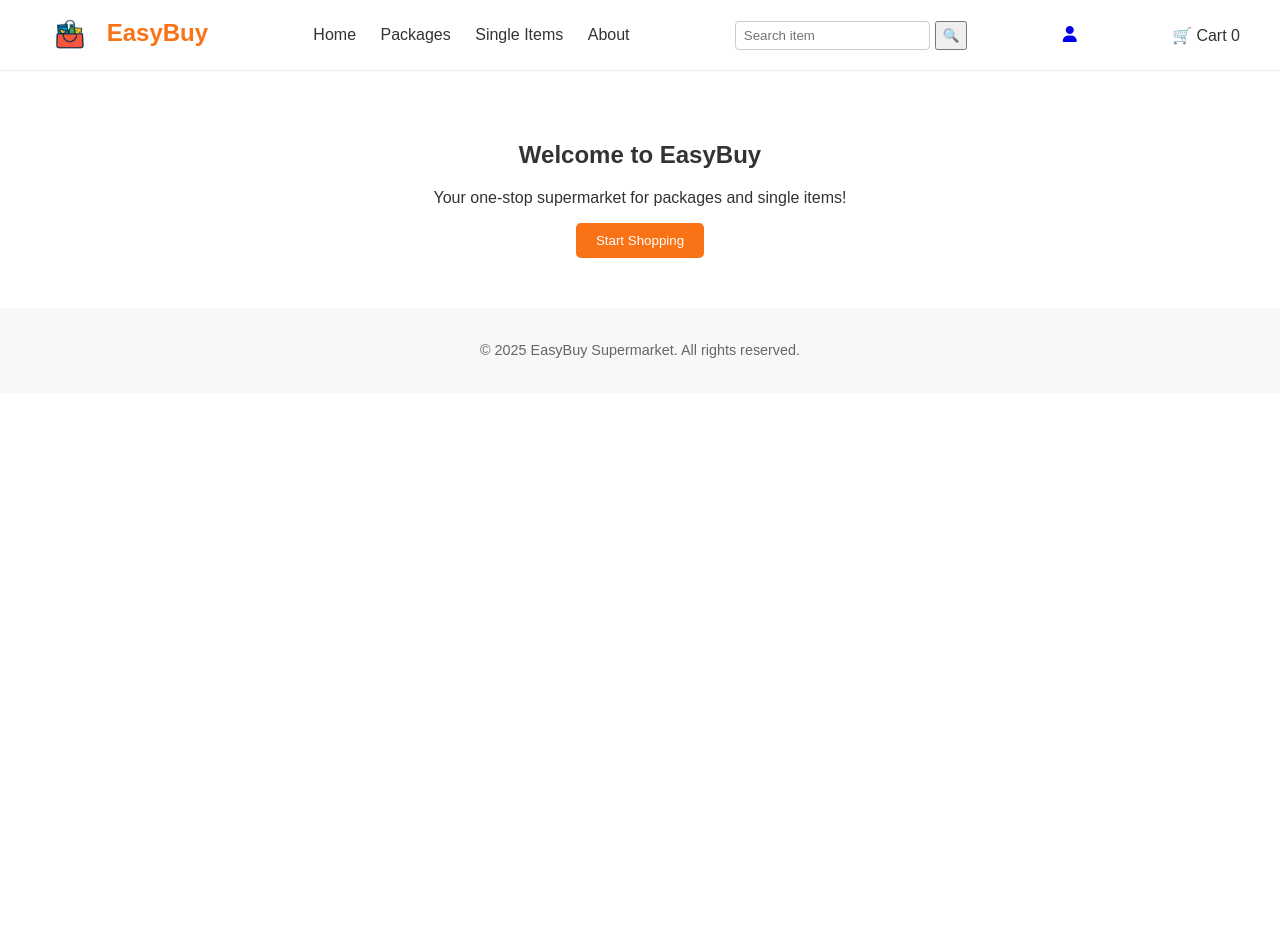
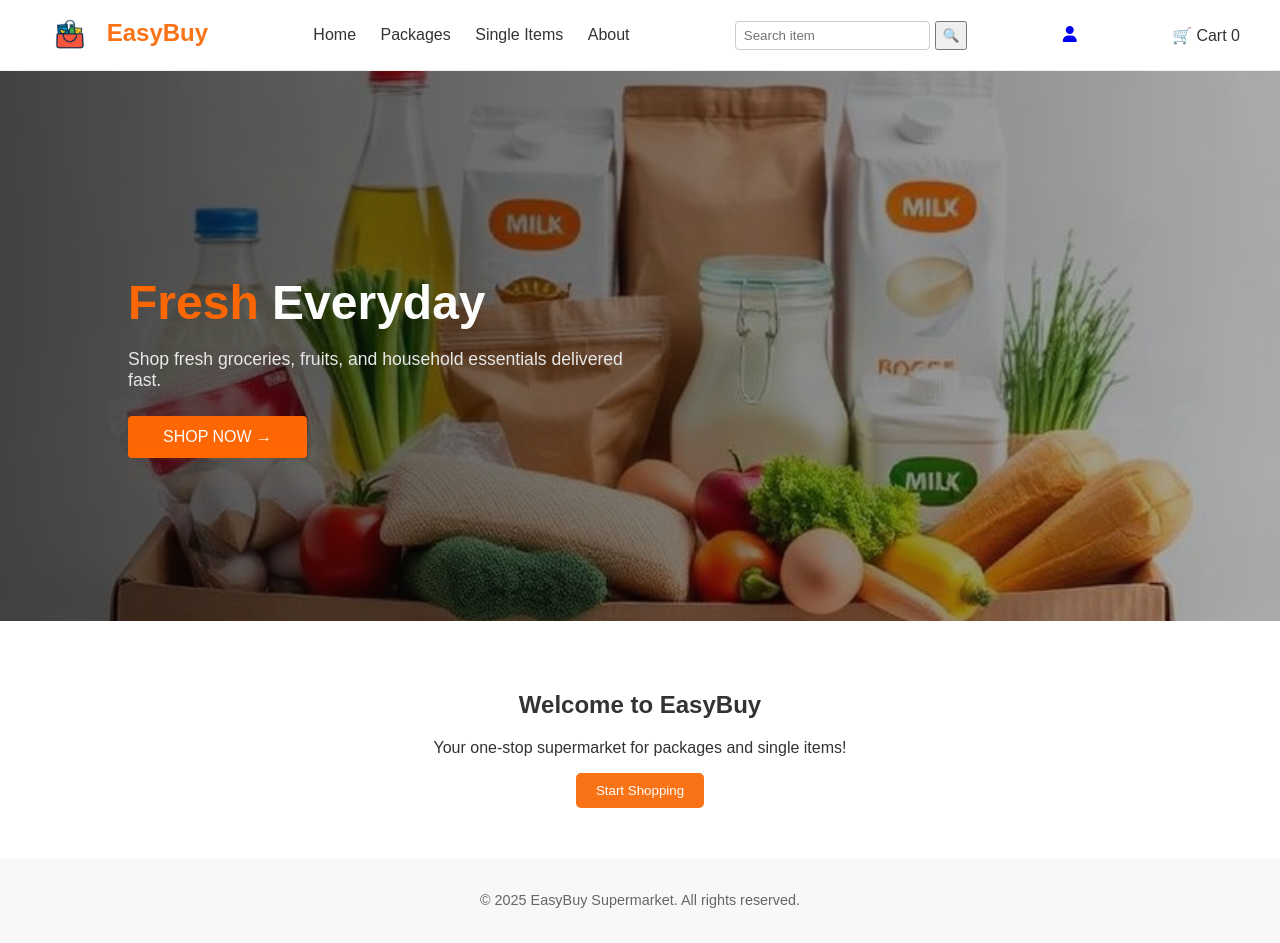
Before and after one commit to Desmond-cmd/EasyBuy, a plain HTML site: page EasyBuy/Frontend/index.html in a window 1280 px wide. Before the commit the page ends 800 px from the top, so only its background shows below. Drawn offline with Linux system fonts and the light colour scheme.

Commit message:
Add files via upload

```diff
--- a/EasyBuy/Frontend/index.html
+++ b/EasyBuy/Frontend/index.html
@@ -12,6 +12,7 @@
       href="https://cdnjs.cloudflare.com/ajax/libs/font-awesome/6.5.0/css/all.min.css"
     />
   </head>
+
   <body>
     <header>
       <div class="logo">
@@ -45,6 +46,44 @@
       <div class="cart-btn">🛒 Cart <span id="cart-count">0</span></div>
     </header>
 
+    <!-- 🖼️ Modern Hero Slider Section -->
+    <section class="hero">
+      <div class="slide active">
+        <img src="assets/images/slider1.jpg" alt="Groceries Delivery" />
+        <div class="overlay"></div>
+        <div class="caption">
+          <h1><span>Fresh</span> Everyday</h1>
+          <p>
+            Shop fresh groceries, fruits, and household essentials delivered
+            fast.
+          </p>
+          <button>SHOP NOW →</button>
+        </div>
+      </div>
+
+      <div class="slide">
+        <img src="assets/images/slider2.jpg" alt="Affordable Packages" />
+        <div class="overlay"></div>
+        <div class="caption">
+          <h1><span>Packages</span> That Save You More</h1>
+          <p>
+            Get the best value with our pre-packed family and student bundles.
+          </p>
+          <button>VIEW PACKAGES →</button>
+        </div>
+      </div>
+
+      <div class="slide">
+        <img src="assets/images/slider3.jpg" alt="Quality Items" />
+        <div class="overlay"></div>
+        <div class="caption">
+          <h1><span>Quality</span> You Can Trust</h1>
+          <p>Buy single items or combo deals — all from EasyBuy Supermarket.</p>
+          <button>START SHOPPING →</button>
+        </div>
+      </div>
+    </section>
+
     <main>
       <section class="welcome">
         <h1>Welcome to EasyBuy</h1>
@@ -57,6 +96,20 @@
       <p>&copy; 2025 EasyBuy Supermarket. All rights reserved.</p>
     </footer>
 
+    <script>
+      // --- Slider JavaScript ---
+      let slides = document.querySelectorAll(".slide");
+      let index = 0;
+
+      function showNextSlide() {
+        slides[index].classList.remove("active");
+        index = (index + 1) % slides.length;
+        slides[index].classList.add("active");
+      }
+
+      setInterval(showNextSlide, 5000);
+    </script>
+
     <script src="script.js"></script>
   </body>
 </html>
--- a/EasyBuy/Frontend/script.js
+++ b/EasyBuy/Frontend/script.js
@@ -1,8 +1,20 @@
-document.querySelectorAll('.cart-btn').forEach(button => {
-  button.addEventListener('click', () => {
-    alert(`${button.previousElementSibling.previousElementSibling.textContent} added to cart!`);
-  });
-});
+// ==================== HERO SLIDER ====================
+let slides = document.querySelectorAll('.slide');
+let index = 0;
+
+function showNextSlide() {
+  slides[index].classList.remove('active');
+  index = (index + 1) % slides.length;
+  slides[index].classList.add('active');
+}
+
+if (slides.length > 0) {
+  setInterval(showNextSlide, 5000); // changes every 5 seconds
+}
+
+// ==================== CART FUNCTIONALITY ====================
+
+// Selectors
 let cart = [];
 const cartSection = document.getElementById("cart-section");
 const cartCount = document.getElementById("cart-count");
@@ -11,20 +23,31 @@ const cartTotal = document.getElementById("cart-total");
 const cartBtn = document.querySelector(".cart-btn");
 const closeCartBtn = document.getElementById("close-cart-btn");
 
-cartBtn.addEventListener("click", () => {
-  cartSection.classList.add("active"); // slide in
+// Open and close cart
+cartBtn?.addEventListener("click", () => {
+  cartSection?.classList.add("active");
+});
+closeCartBtn?.addEventListener("click", () => {
+  cartSection?.classList.remove("active");
 });
 
-closeCartBtn.addEventListener("click", () => {
-  cartSection.classList.remove("active"); // slide out
+// Add to cart button (alert demo)
+document.querySelectorAll('.cart-btn').forEach(button => {
+  button.addEventListener('click', () => {
+    alert(`${button.previousElementSibling?.previousElementSibling?.textContent || 'Item'} added to cart!`);
+  });
 });
 
+// Add item to cart programmatically
 function addToCart(name, price) {
   cart.push({ name, price });
   renderCart();
 }
 
+// Render cart
 function renderCart() {
+  if (!cartItems) return;
+
   cartItems.innerHTML = "";
   let total = 0;
 
@@ -42,33 +65,47 @@ function renderCart() {
   cartCount.textContent = cart.length;
 }
 
+// Remove from cart
 function removeFromCart(i) {
   cart.splice(i, 1);
   renderCart();
 }
-// Handle signup
+
+// ==================== USER AUTH (SIGNUP & LOGIN) ====================
+
+// --- Handle Signup ---
 document.getElementById('signupForm')?.addEventListener('submit', function(e) {
   e.preventDefault();
-  const name = document.getElementById('name').value;
-  const email = document.getElementById('email').value;
-  const password = document.getElementById('password').value;
+  const name = document.getElementById('name')?.value;
+  const email = document.getElementById('email')?.value;
+  const password = document.getElementById('password')?.value;
+
+  if (!name || !email || !password) {
+    alert("Please fill in all fields!");
+    return;
+  }
 
   localStorage.setItem('user', JSON.stringify({ name, email, password }));
   alert('Signup successful! You can now login.');
   window.location.href = 'login.html';
 });
 
-// Handle login
+// --- Handle Login ---
 document.getElementById('loginForm')?.addEventListener('submit', function(e) {
   e.preventDefault();
-  const email = document.getElementById('loginEmail').value;
-  const password = document.getElementById('loginPassword').value;
+  const email = document.getElementById('loginEmail')?.value;
+  const password = document.getElementById('loginPassword')?.value;
   const storedUser = JSON.parse(localStorage.getItem('user'));
 
   if (storedUser && storedUser.email === email && storedUser.password === password) {
-    alert('Login successful!');
+    alert(`Welcome back, ${storedUser.name}!`);
     window.location.href = 'index.html';
   } else {
     alert('Invalid email or password');
   }
 });
+
+// ==================== START SHOPPING BUTTON ====================
+document.querySelector('.shop-btn')?.addEventListener('click', () => {
+  window.location.href = "packages.html";
+});
--- a/EasyBuy/Frontend/style.css
+++ b/EasyBuy/Frontend/style.css
@@ -162,3 +162,98 @@ footer {
 .auth-container button:hover {
   background-color: #e65c00;
 }
+/* --- Modern Hero Slider --- */
+.hero {
+  position: relative;
+  width: 100%;
+  height: 550px;
+  overflow: hidden;
+  font-family: "Poppins", sans-serif;
+}
+
+.slide {
+  position: absolute;
+  width: 100%;
+  height: 100%;
+  opacity: 0;
+  transition: opacity 1.2s ease-in-out;
+}
+
+.slide.active {
+  opacity: 1;
+  z-index: 1;
+}
+
+.slide img {
+  width: 100%;
+  height: 100%;
+  object-fit: cover;
+  filter: brightness(70%);
+}
+
+.overlay {
+  position: absolute;
+  top: 0;
+  left: 0;
+  width: 100%;
+  height: 100%;
+  background: linear-gradient(to right, rgba(0, 0, 0, 0.6), rgba(0,0,0,0));
+}
+
+.caption {
+  position: absolute;
+  top: 50%;
+  left: 10%;
+  transform: translateY(-50%);
+  color: #fff;
+  z-index: 2;
+  max-width: 500px;
+}
+
+.caption h1 {
+  font-size: 3rem;
+  font-weight: 700;
+  margin-bottom: 15px;
+  line-height: 1.2;
+}
+
+.caption h1 span {
+  color: #ff6600;
+}
+
+.caption p {
+  font-size: 1.1rem;
+  margin-bottom: 25px;
+  color: #eaeaea;
+}
+
+.caption button {
+  background: #ff6600;
+  color: white;
+  border: none;
+  padding: 12px 35px;
+  font-size: 1rem;
+  border-radius: 4px;
+  cursor: pointer;
+  transition: background 0.3s ease;
+}
+
+.caption button:hover {
+  background: #e65c00;
+}
+
+/* Responsive */
+@media (max-width: 768px) {
+  .hero {
+    height: 350px;
+  }
+  .caption h1 {
+    font-size: 1.8rem;
+  }
+  .caption p {
+    font-size: 0.9rem;
+  }
+  .caption {
+    left: 5%;
+  }
+}
```
Also changed, not shown: EasyBuy/Frontend/assets/images/Slider1.jpg (added), EasyBuy/Frontend/assets/images/Slider2.jpg (added), EasyBuy/Frontend/assets/images/Slider3.jpg (added).
